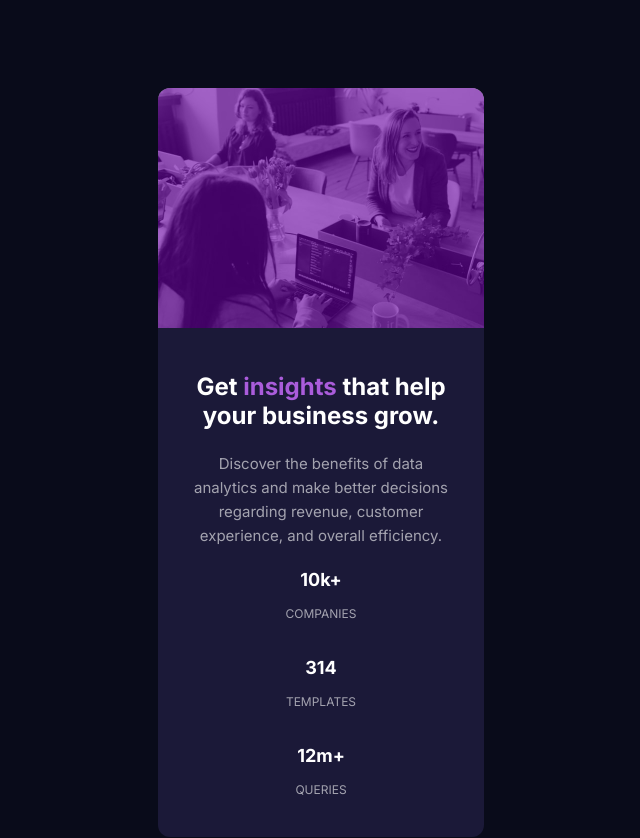
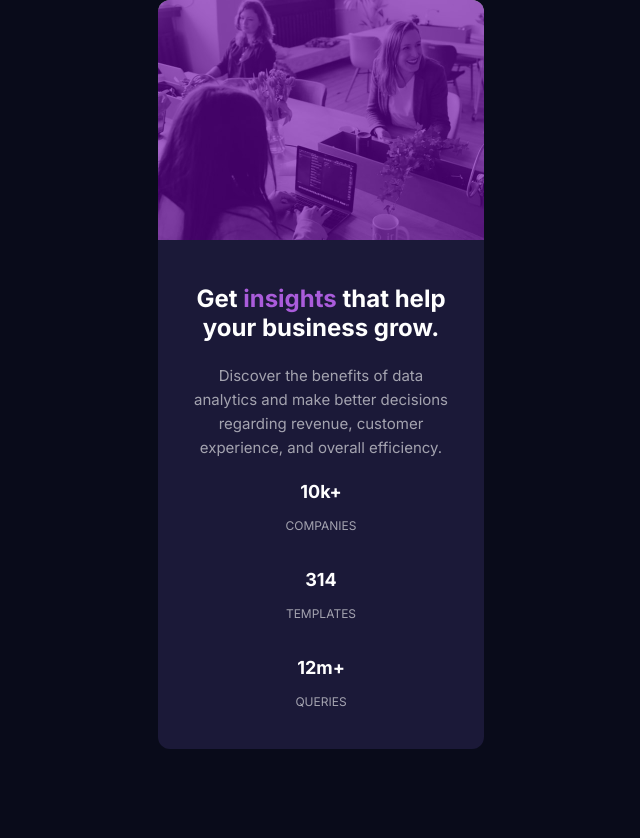
Before and after one commit to edwardnguyen225/front_end_mentor, a website: page stats-preview-card-component-main/index.html in a window 1280 px wide. Shown: the top 838 px of the page, without its empty margins (319-959 px from the left). Drawn offline with nearby package versions, Linux system fonts and the light colour scheme; files that its build step writes are made by us from their sources.

Commit message:
Add flex to body when on big screen

```diff
--- a/stats-preview-card-component-main/app/scss/_global.scss
+++ b/stats-preview-card-component-main/app/scss/_global.scss
@@ -69,3 +69,12 @@ body {
     border-radius: 5px;
   }
 }
+
+@media (min-width: 1024px) {
+  body {
+    display: flex;
+    flex-direction: column;
+    justify-content: center;
+    align-items: center;
+  }
+}
```
